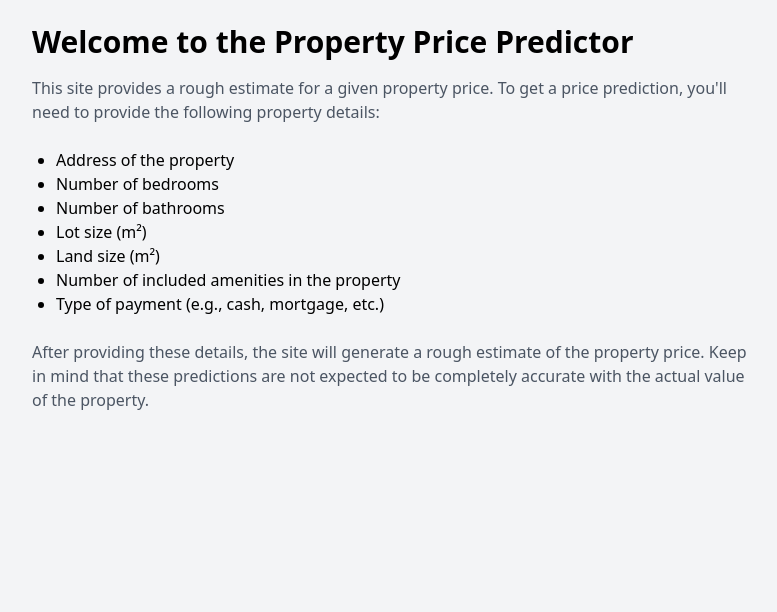
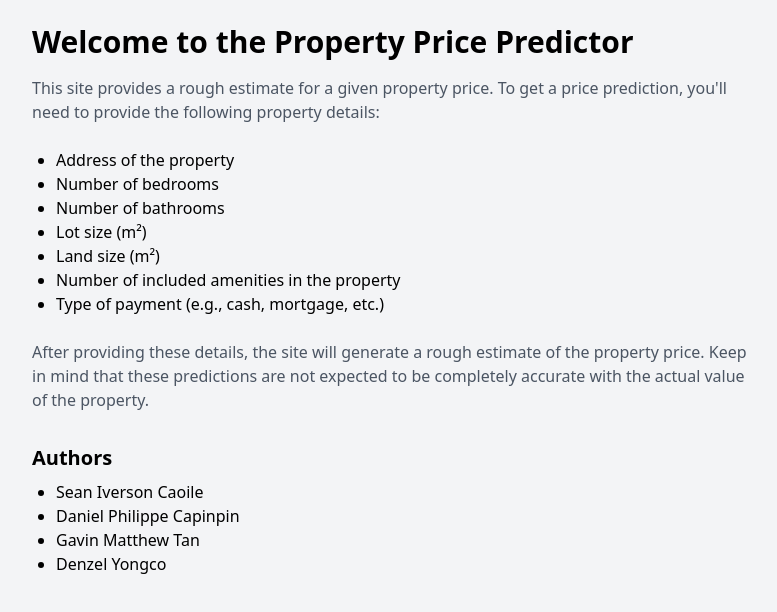
Before and after one commit to dyitsme/realestate_frontend, a Next.js app: page / in a window 1280 px wide. Shown: the top 612 px of the page, without its empty margins (248-1025 px from the left). Built offline with nearby package versions, Linux system fonts and the light colour scheme.

Commit message:
Update page.tsx

```diff
--- a/src/app/page.tsx
+++ b/src/app/page.tsx
@@ -22,6 +22,15 @@ export default function Home() {
           After providing these details, the site will generate a rough estimate of the property price.
           Keep in mind that these predictions are not expected to be completely accurate with the actual value of the property.
         </p>
+        <div className="mt-8">
+          <h2 className="text-xl font-semibold mb-2">Authors</h2>
+          <ul className="list-disc pl-6">
+            <li>Sean Iverson Caoile</li>
+            <li>Daniel Philippe Capinpin</li>
+            <li>Gavin Matthew Tan</li>
+            <li>Denzel Yongco</li>
+          </ul>
+        </div>
       </div>
     </body>
   );
```
Lines whose indentation alone changed are shown as unchanged.
